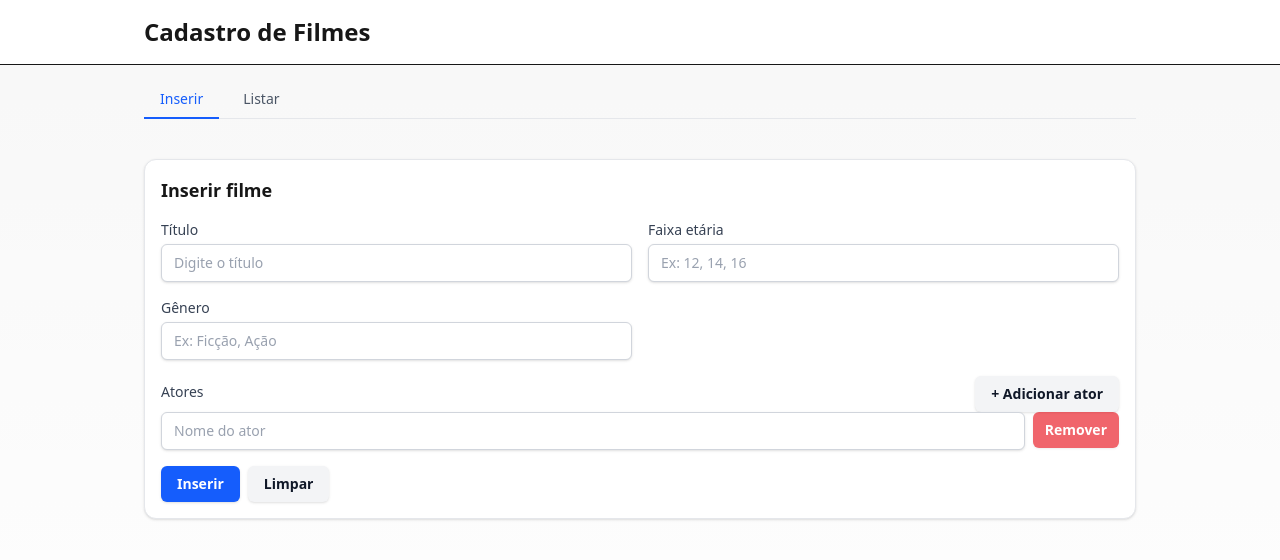
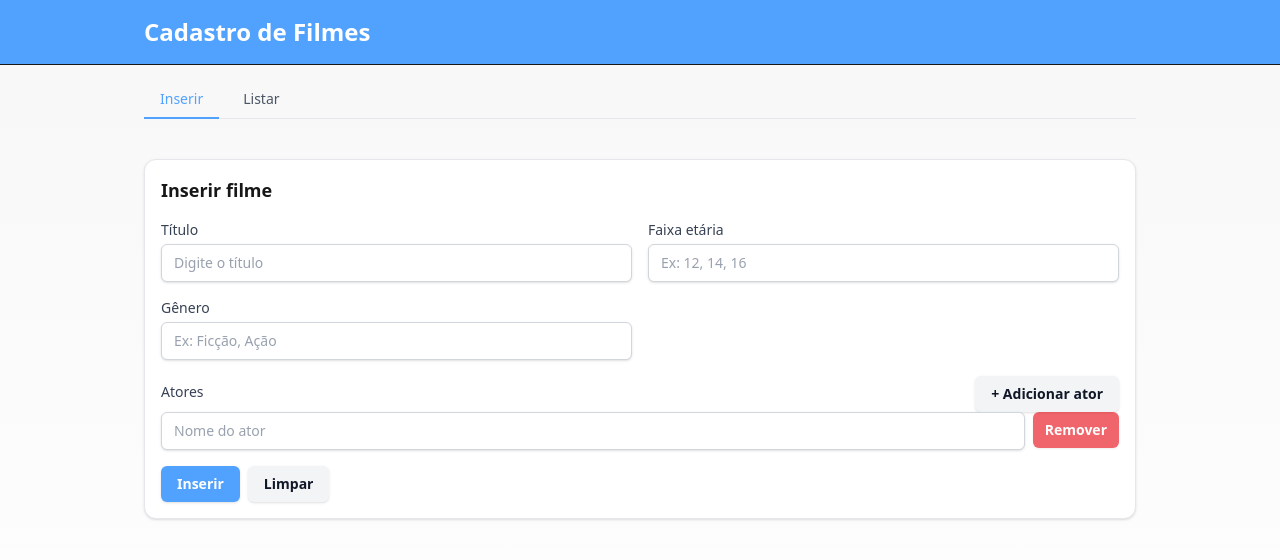
Before and after one commit to alexandrecabraldev/filme-frontend, a Next.js app: page / in a window 1280 px wide. Shown: the top 560 px of the page. Built offline with nearby package versions, Linux system fonts and the light colour scheme.

Commit message:
design azul

```diff
--- a/src/app/globals.css
+++ b/src/app/globals.css
@@ -14,7 +14,7 @@
 
 @media (prefers-color-scheme: dark) {
   :root {
-    --background: #0a0a0a;
+    --background: #ffffff;
     --foreground: #ededed;
   }
 }
@@ -50,7 +50,7 @@ body {
 }
 
 .button {
-  @apply inline-flex items-center justify-center gap-2 rounded-md bg-blue-600 px-4 py-2 text-sm font-semibold text-white shadow-sm transition hover:bg-blue-700 focus:outline-none focus:ring-2 focus:ring-blue-500/60 disabled:cursor-not-allowed disabled:opacity-60;
+  @apply inline-flex items-center justify-center gap-2 rounded-md bg-blue-400 px-4 py-2 text-sm font-semibold text-white shadow-sm transition hover:bg-blue-700 focus:outline-none focus:ring-2 focus:ring-blue-500/60 disabled:cursor-not-allowed disabled:opacity-60;
 }
 
 .button-secondary {
@@ -88,13 +88,13 @@ body {
 /* Dark scheme adjustments */
 @media (prefers-color-scheme: dark) {
   .card {
-    @apply border-gray-800 bg-gray-900;
+    @apply border-gray-800 bg-blue-400;
   }
   .label {
-    @apply text-gray-200;
+    @apply text-gray-800;
   }
   .input {
-    @apply border-gray-700 bg-gray-900 text-gray-100 placeholder:text-gray-500 focus:border-blue-500;
+    @apply border-gray-700 bg-blue-200 text-gray-100 placeholder:text-gray-500 focus:border-blue-500;
   }
   .button-secondary {
     @apply bg-gray-800 text-gray-100 hover:bg-gray-700 focus:ring-gray-600/50;
--- a/src/app/layout.tsx
+++ b/src/app/layout.tsx
@@ -12,9 +12,9 @@ export default function RootLayout({ children }: { children: React.ReactNode })
   return (
     <html lang="pt-BR">
       <body className="min-h-screen">
-        <header className="border-b bg-white">
+        <header className="border-b bg-blue-400">
           <div className="container py-4">
-            <h1 className="text-2xl font-semibold">Cadastro de Filmes</h1>
+            <h1 className="text-2xl font-semibold text-background">Cadastro de Filmes</h1>
           </div>
         </header>
         <div className="container pt-4">
--- a/src/components/Tabs.tsx
+++ b/src/components/Tabs.tsx
@@ -21,7 +21,7 @@ export function Tabs({ tabs }: { tabs: Tab[] }) {
               href={t.href}
               className={`${
                 active
-                  ? "border-blue-600 text-blue-600"
+                  ? "border-blue-400 text-blue-400"
                   : "border-transparent text-gray-600 hover:text-gray-800 hover:border-gray-300"
               } whitespace-nowrap border-b-2 px-4 py-2 text-sm font-medium`}
             >
```
